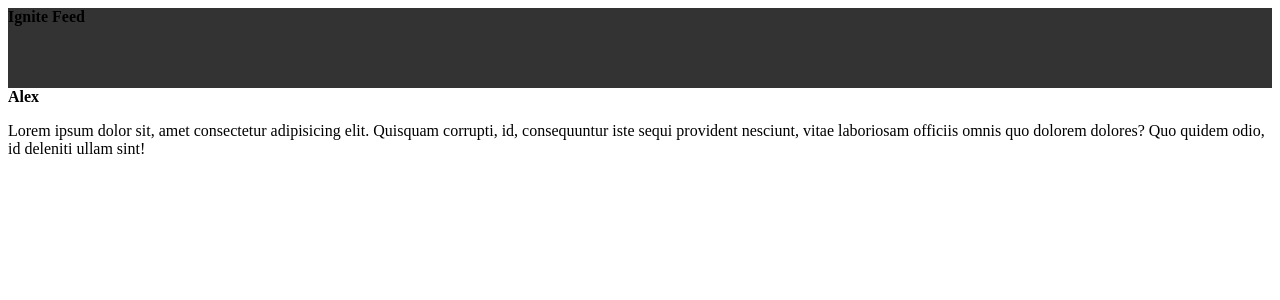
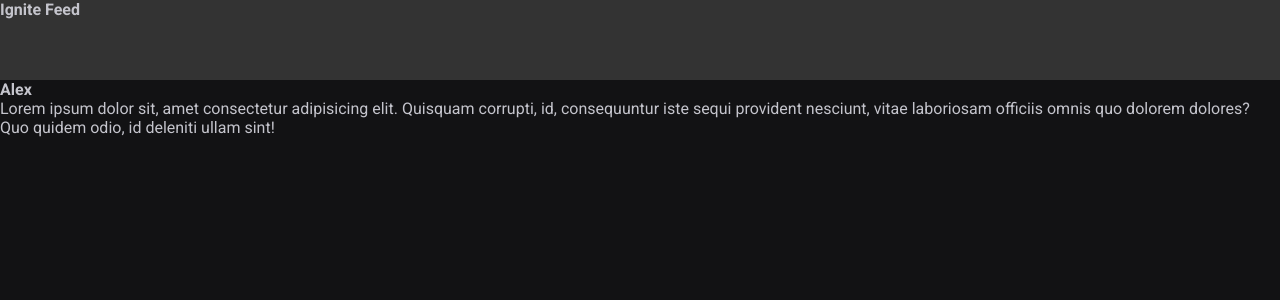
Before and after one commit to vessoni/Feed, a React (Vite) app: page / in a window 1280 px wide. Shown: the top 300 px of the page. Built offline with nearby package versions, Linux system fonts and the light colour scheme.

Commit message:
Added globalStyles + header

```diff
--- a/index.html
+++ b/index.html
@@ -2,7 +2,17 @@
 <html lang="en">
   <head>
     <meta charset="UTF-8" />
+
+    <link rel="preconnect" href="https://fonts.googleapis.com" />
+    <link rel="preconnect" href="https://fonts.gstatic.com" crossorigin />
+
     <meta name="viewport" content="width=device-width, initial-scale=1.0" />
+
+    <link
+      href="https://fonts.googleapis.com/css2?family=Roboto:wght@400;700&display=swap"
+      rel="stylesheet"
+    />
+
     <title>Vite App</title>
   </head>
   <body>
--- a/src/App.jsx
+++ b/src/App.jsx
@@ -1,5 +1,7 @@
 import { Post } from './Post';
 
+
+import './global.css'
 function App() {
   return (
   <Post author='Alex' content='Lorem ipsum dolor sit, amet consectetur adipisicing elit. Quisquam corrupti, id, consequuntur iste sequi provident nesciunt, vitae laboriosam officiis omnis quo dolorem dolores? Quo quidem odio, id deleniti ullam sint!'/>
--- /dev/null
+++ b/src/global.css
@@ -0,0 +1,31 @@
+:root {
+  --white: #fff;
+  --gray-100: #e1e1e6;
+  --gray-300: #c4c4cc;
+  --gray-400: #8d8d99;
+  --gray-700: #323238;
+  --gray-800: #202024;
+  --gray-900: #121214;
+
+  --green-500: #00875f;
+
+}
+
+* {
+  margin: 0;
+  padding: 0;
+  box-sizing: border-box;
+}
+
+body {
+
+  background-color: var(--gray-900);
+  color: var(--gray-300);
+  -webkit-font-smoothing: antialiased;
+}
+
+body, input, textarea, button {
+  font-family: 'Roboto', sans-serif;
+  font-weight: 400;
+  font-size: 1rem;
+}
```
